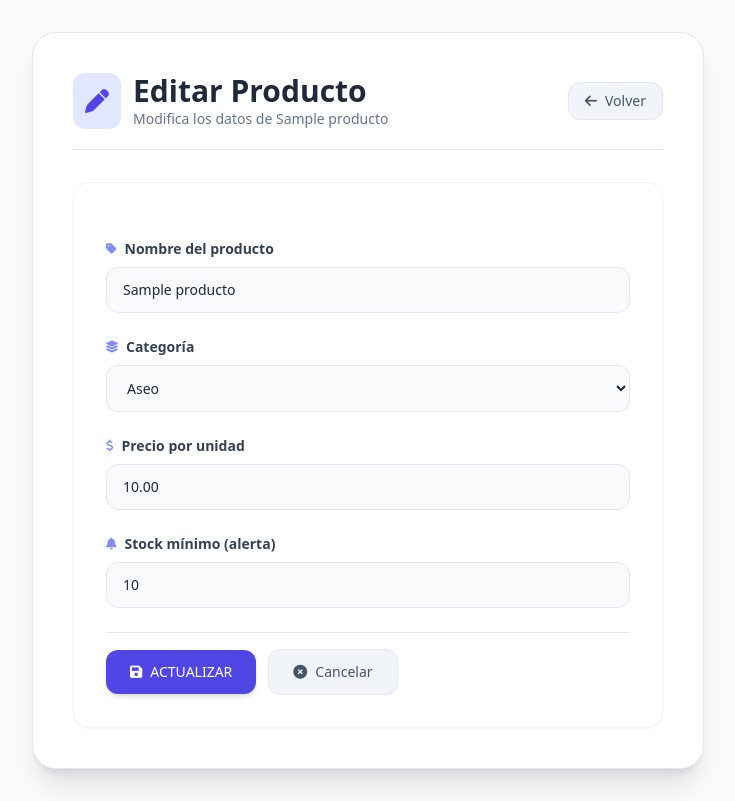
After one commit to MariV-rg/sistema-ventas-inventario, a Django app: page /productos/1/editar/ in a window 1280 px wide. The commit adds this page. Shown: the whole page, without its empty margins (272-1007 px from the left). Run offline with Django 5.2, Linux system fonts and the light colour scheme; a user stored in the database is signed in; data comes from the database, SQL or seed files in the repository; tables that the repository leaves empty hold one stand-in row (values such as "Sample post"); some libraries are stand-ins or nearby versions.

Commit message:
HU6: editar producto

```diff
--- /dev/null
+++ b/inventario/templates/editar_producto.html
@@ -0,0 +1,287 @@
+<!DOCTYPE html>
+<html lang="es">
+<head>
+    <meta charset="UTF-8">
+    <meta name="viewport" content="width=device-width, initial-scale=1.0">
+    <title>Editar Producto</title>
+
+    <script src="https://cdn.tailwindcss.com"></script>
+
+    <link rel="stylesheet"
+          href="https://cdnjs.cloudflare.com/ajax/libs/font-awesome/6.0.0-beta3/css/all.min.css">
+
+    <style>
+        body {
+            background: #f8fafc;
+        }
+
+        .form-card {
+            transition: transform 0.15s ease, box-shadow 0.15s ease;
+        }
+
+        .form-card:hover {
+            transform: translateY(-2px);
+            box-shadow: 0 12px 30px rgba(0, 0, 0, 0.05);
+        }
+
+        input, select {
+            transition: border-color 0.15s ease, box-shadow 0.15s ease;
+        }
+
+        input:focus, select:focus {
+            border-color: #6366f1;
+            box-shadow: 0 0 0 3px rgba(99, 102, 241, 0.1);
+            outline: none;
+        }
+    </style>
+</head>
+
+<body class="min-h-screen flex items-center justify-center p-4 md:p-8 font-sans antialiased">
+
+    <div class="w-full max-w-2xl bg-white rounded-3xl shadow-xl p-6 md:p-10 border border-slate-200">
+
+        <!-- CABECERA -->
+        <div class="flex items-center gap-3 mb-8 border-b border-slate-200 pb-5">
+
+            <div class="bg-indigo-100 p-3 rounded-xl text-indigo-600">
+                <i class="fas fa-pen text-2xl"></i>
+            </div>
+
+            <div class="flex-1">
+                <h1 class="text-2xl md:text-3xl font-bold text-slate-800">
+                    Editar Producto
+                </h1>
+
+                <p class="text-sm text-slate-500">
+                    Modifica los datos de {{ producto.nombre }}
+                </p>
+            </div>
+
+            <!-- VOLVER -->
+            <a href="{% url 'lista_productos' %}"
+               class="inline-flex items-center gap-2 px-4 py-2
+                      bg-slate-100 text-slate-600 text-sm font-medium
+                      rounded-xl border border-slate-200
+                      hover:bg-slate-200 transition">
+
+                <i class="fas fa-arrow-left"></i>
+
+                <span class="hidden sm:inline">
+                    Volver
+                </span>
+
+            </a>
+
+        </div>
+
+
+        <!-- ERRORES -->
+        {% if errors %}
+            <div class="mb-6 bg-red-50 border border-red-200 text-red-700 text-sm rounded-xl px-4 py-3">
+                <ul class="space-y-1">
+                    {% for error in errors %}
+                        <li class="flex items-center gap-2">
+                            <i class="fas fa-exclamation-circle text-xs"></i>
+                            {{ error }}
+                        </li>
+                    {% endfor %}
+                </ul>
+            </div>
+        {% endif %}
+
+
+        <!-- FORMULARIO -->
+        <div class="form-card bg-white rounded-2xl p-6 md:p-8 border border-slate-100 shadow-sm">
+
+            <form method="POST" class="space-y-6">
+
+                {% csrf_token %}
+
+
+                <!-- NOMBRE -->
+                <div class="space-y-2">
+
+                    <label for="id_nombre"
+                           class="flex items-center gap-2 text-sm font-semibold text-slate-700">
+
+                        <i class="fas fa-tag text-indigo-400 text-xs"></i>
+
+                        Nombre del producto
+
+                    </label>
+
+                    <input
+                        type="text"
+                        name="nombre"
+                        id="id_nombre"
+                        value="{{ datos.nombre }}"
+                        required
+                        class="w-full px-4 py-3 bg-slate-50 border border-slate-200 rounded-xl text-slate-800 text-sm focus:border-indigo-400 focus:ring-2 focus:ring-indigo-100 transition"
+                    >
+
+                </div>
+
+
+                <!-- CATEGORIA -->
+                <div class="space-y-2">
+
+                    <label for="id_categoria"
+                           class="flex items-center gap-2 text-sm font-semibold text-slate-700">
+
+                        <i class="fas fa-layer-group text-indigo-400 text-xs"></i>
+
+                        Categoría
+
+                    </label>
+
+                    <select
+                        name="categoria"
+                        id="id_categoria"
+                        required
+                        class="w-full px-4 py-3 bg-slate-50 border border-slate-200 rounded-xl text-slate-800 text-sm invalid:text-gray-400 [&>option]:text-gray-900 transition">
+
+                        <option value="">Seleccione la categoría...</option>
+
+                        {% for c in categorias %}
+                            <option value="{{ c.id }}"
+                                    data-peso="{% if c.es_peso_variable %}1{% endif %}"
+                                    {% if datos.categoria == c.id|stringformat:"s" %}selected{% endif %}>
+                                {{ c.nombre }}
+                            </option>
+                        {% endfor %}
+
+                    </select>
+
+                </div>
+
+
+                <!-- UNIDAD BASE (solo si la categoría se vende por peso) -->
+                <div class="space-y-2" id="bloque-unidad">
+
+                    <label for="id_unidad_base"
+                           class="flex items-center gap-2 text-sm font-semibold text-slate-700">
+
+                        <i class="fas fa-weight-hanging text-indigo-400 text-xs"></i>
+
+                        Unidad base de inventario
+
+                    </label>
+
+                    <select
+                        name="unidad_base"
+                        id="id_unidad_base"
+                        class="w-full px-4 py-3 bg-slate-50 border border-slate-200 rounded-xl text-slate-800 text-sm transition">
+
+                        <option value="">Seleccione la unidad...</option>
+                        <option value="KILO" {% if datos.unidad_base == "KILO" %}selected{% endif %}>Kilo</option>
+                        <option value="GRAMO" {% if datos.unidad_base == "GRAMO" %}selected{% endif %}>Gramo</option>
+
+                    </select>
+
+                </div>
+
+
+                <!-- PRECIO -->
+                <div class="space-y-2">
+
+                    <label for="id_precio" id="label-precio"
+                           class="flex items-center gap-2 text-sm font-semibold text-slate-700">
+
+                        <i class="fas fa-dollar-sign text-indigo-400 text-xs"></i>
+
+                        <span id="texto-precio">Precio por unidad</span>
+
+                    </label>
+
+                    <input
+                        type="number"
+                        name="precio"
+                        id="id_precio"
+                        value="{{ datos.precio }}"
+                        step="0.01"
+                        min="0"
+                        required
+                        class="w-full px-4 py-3 bg-slate-50 border border-slate-200 rounded-xl text-slate-800 text-sm focus:border-indigo-400 focus:ring-2 focus:ring-indigo-100 transition"
+                    >
+
+                </div>
+
+
+                <!-- STOCK MINIMO -->
+                <div class="space-y-2">
+
+                    <label for="id_stock_minimo"
+                           class="flex items-center gap-2 text-sm font-semibold text-slate-700">
+
+                        <i class="fas fa-bell text-indigo-400 text-xs"></i>
+
+                        Stock mínimo (alerta)
+
+                    </label>
+
+                    <input
+                        type="number"
+                        name="stock_minimo"
+                        id="id_stock_minimo"
+                        value="{{ datos.stock_minimo }}"
+                        step="0.001"
+                        min="0"
+                        class="w-full px-4 py-3 bg-slate-50 border border-slate-200 rounded-xl text-slate-800 text-sm focus:border-indigo-400 focus:ring-2 focus:ring-indigo-100 transition"
+                    >
+
+                </div>
+
+
+                <!-- BOTONES -->
+                <div class="pt-4 flex flex-col sm:flex-row items-center gap-3 border-t border-slate-200">
+
+                    <!-- ACTUALIZAR -->
+                    <button
+                        type="submit"
+                        class="w-full sm:w-auto inline-flex items-center justify-center gap-2 px-6 py-3 bg-indigo-600 text-white text-sm font-medium rounded-xl hover:bg-indigo-700 transition shadow-md">
+
+                        <i class="fas fa-save"></i>
+
+                        ACTUALIZAR
+
+                    </button>
+
+
+                    <!-- CANCELAR -->
+                    <a
+                        href="{% url 'lista_productos' %}"
+                        class="w-full sm:w-auto inline-flex items-center justify-center gap-2 px-6 py-3 bg-slate-100 text-slate-600 text-sm font-medium rounded-xl hover:bg-slate-200 transition border border-slate-200">
+
+                        <i class="fas fa-times-circle"></i>
+
+                        Cancelar
+
+                    </a>
+
+                </div>
+
+            </form>
+
+        </div>
+
+    </div>
+
+    <script>
+        // Muestra "Unidad base" solo cuando la categoría elegida se vende por peso
+        const selectCategoria = document.getElementById('id_categoria');
+        const bloqueUnidad = document.getElementById('bloque-unidad');
+        const textoPrecio = document.getElementById('texto-precio');
+
+        function actualizarCampos() {
+            const opcion = selectCategoria.options[selectCategoria.selectedIndex];
+            const esPeso = opcion.dataset.peso === '1';
+            bloqueUnidad.classList.toggle('hidden', !esPeso);
+            textoPrecio.textContent = esPeso ? 'Precio por unidad base (ej. por kilo)' : 'Precio por unidad';
+        }
+
+        selectCategoria.addEventListener('change', actualizarCampos);
+        actualizarCampos();
+    </script>
+
+</body>
+</html>
--- a/inventario/templates/productos_lista.html
+++ b/inventario/templates/productos_lista.html
@@ -56,6 +56,10 @@
                             <td class="px-4 py-3">{{ p.stock_minimo }}</td>
                             <td class="px-4 py-3">
                                 {# HU6 (Laura): aquí va el botón/enlace "Editar" #}
+                                <a href="{% url 'editar_producto' p.id %}"
+                                   class="inline-flex items-center gap-1 bg-indigo-50 hover:bg-indigo-100 text-indigo-600 font-medium px-3 py-1.5 rounded-lg transition">
+                                    Editar
+                                </a>
                                 {# HU7 (Gabriela): aquí va el botón "Eliminar" (con confirmación Sí/No) #}
                             </td>
                         </tr>
--- a/inventario/urls.py
+++ b/inventario/urls.py
@@ -5,4 +5,5 @@ urlpatterns = [
     path('', views.home, name='home'),
     path('productos/', views.lista_productos, name='lista_productos'),
     path('productos/nuevo/', views.registrar_producto, name='registrar_producto'),
+    path('productos/<int:id>/editar/', views.editar_producto, name='editar_producto'),
 ]
--- a/inventario/views.py
+++ b/inventario/views.py
@@ -2,7 +2,7 @@ from decimal import Decimal, InvalidOperation
 
 from django.contrib import messages
 from django.contrib.auth.decorators import login_required
-from django.shortcuts import redirect, render
+from django.shortcuts import get_object_or_404, redirect, render
 
 from accounts.decorators import rol_requerido
 from accounts.models import Rol
@@ -122,3 +122,48 @@ def registrar_producto(request):
         'errors': errors,
         'datos': datos,
     })
+
+#HU6: editar producto
+
+@rol_requerido(Rol.ADMINISTRADOR)
+def editar_producto(request, id):
+    # Solo se pueden editar productos activos (los "eliminados" de HU7 no aparecen)
+    producto = get_object_or_404(Producto, id=id, activo=True)
+    categorias = Categoria.objects.all()
+    errors = []
+
+    # Datos que se muestran en el formulario: los actuales del producto
+    datos = {
+        'nombre': producto.nombre,
+        'categoria': str(producto.categoria_id),
+        'precio': format(producto.precio, 'f'),
+        'unidad_base': producto.unidad_base,
+        'stock_minimo': format(producto.stock_minimo.normalize(), 'f'),
+    }
+
+    if request.method == 'POST':
+        # Si algo sale mal, el formulario conserva lo que el usuario escribió
+        datos = request.POST
+
+        # 6B: las mismas validaciones del registro (HU5).
+        # excluir_id evita que choque con su propio nombre.
+        errors, limpios = validar_producto(request.POST, excluir_id=producto.id)
+
+        # 6A: si todo está bien, se actualiza el producto
+        if not errors:
+            producto.nombre = limpios['nombre']
+            producto.categoria = limpios['categoria']
+            producto.precio = limpios['precio']
+            producto.unidad_base = limpios['unidad_base']
+            producto.stock_minimo = limpios['stock_minimo']
+            producto.save()
+
+            messages.success(request, f'Producto "{producto.nombre}" actualizado correctamente.')
+            return redirect('lista_productos')
+
+    return render(request, 'editar_producto.html', {
+        'producto': producto,
+        'categorias': categorias,
+        'errors': errors,
+        'datos': datos,
+    })
```
